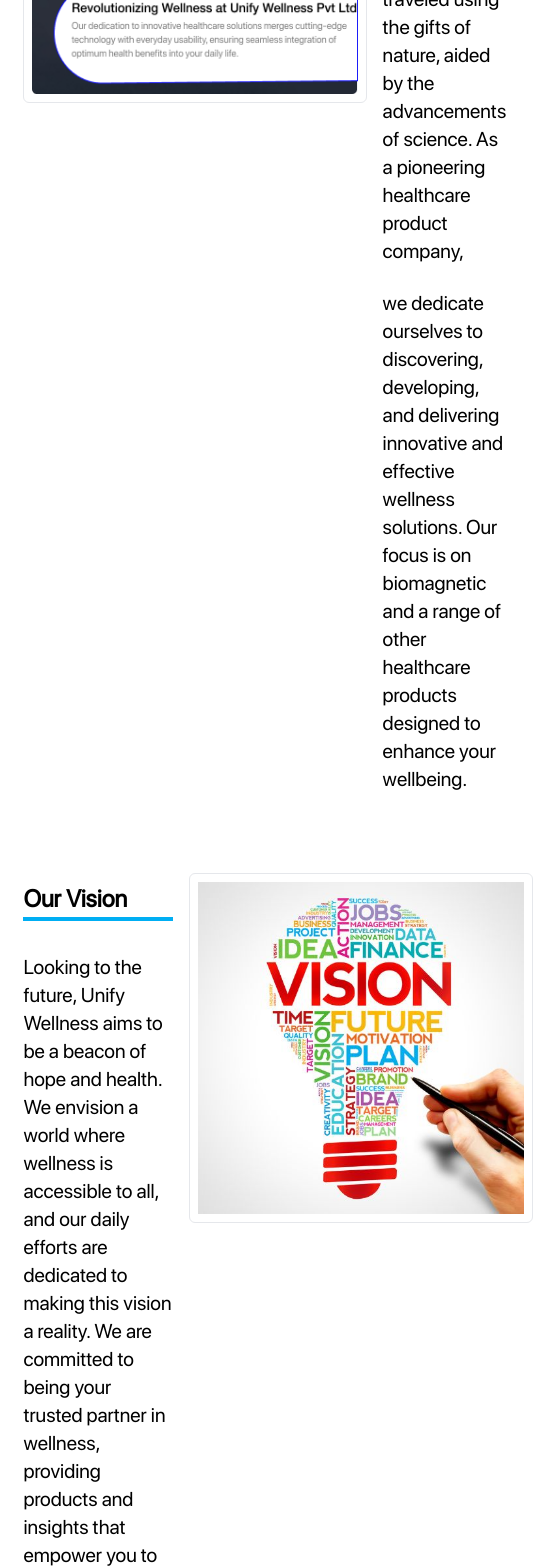
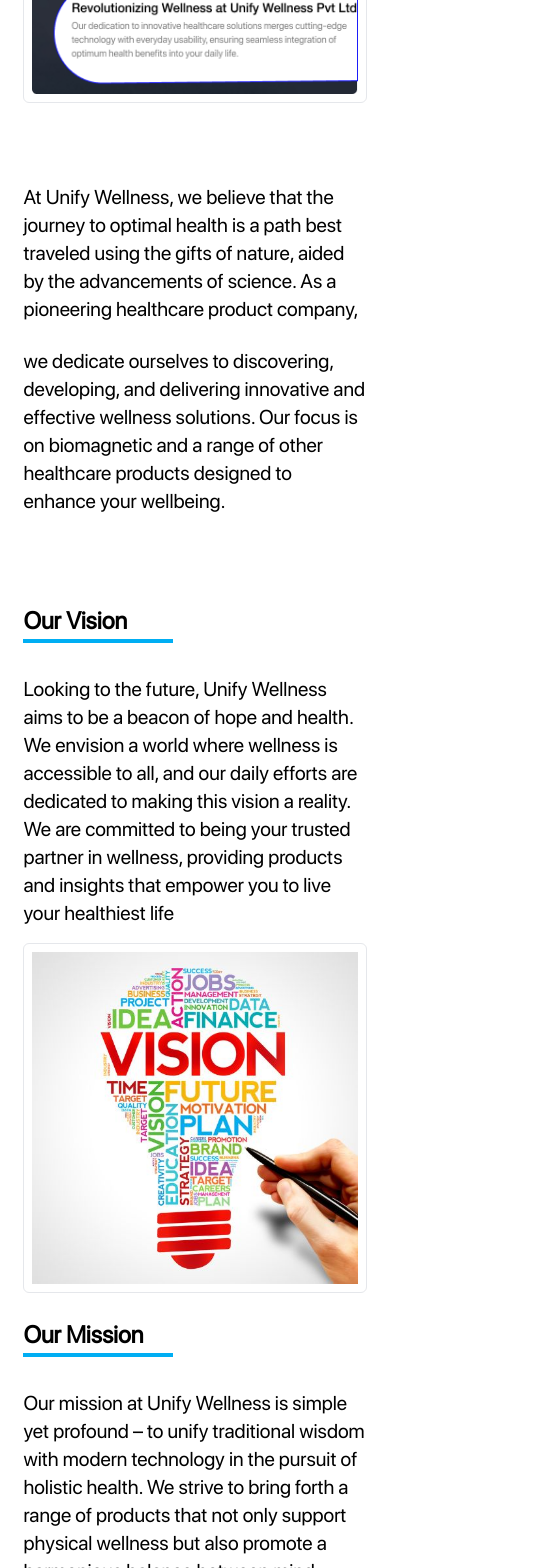
Before and after one commit to noorshanu/Mlm-Ui, a React (Create React App) app: page /about in a window 390 px wide. Shown: the part 432-2000 px from the top of the page, 533 px wide, since content can reach past the window. Built offline with nearby package versions, Linux system fonts and the light colour scheme.

Commit message:
Update About.jsx

```diff
--- a/src/Pages/About.jsx
+++ b/src/Pages/About.jsx
@@ -16,7 +16,7 @@
           </h1>
           <div className=" bg-[#00aef3] h-[4px] w-[200px] mx-auto mb-2"></div>
         </div>
-        <div className=" flex justify-between gap-4 sm:gap-[6rem] my-4 sm:my-[6rem] ">
+        <div className=" flex justify-between flex-col sm:flex-row gap-4 sm:gap-[6rem] my-4 sm:my-[6rem] ">
         <img
             src="images/comp2.png"
             alt=""
@@ -38,7 +38,7 @@
         </div>
 
 
-        <div className=" flex justify-between gap-4 sm:gap-[6rem] my-4 sm:my-[6rem] ">
+        <div className=" flex justify-between flex-col sm:flex-row gap-4 sm:gap-[6rem] my-4 sm:my-[6rem] ">
           <div>
             <div>
               <h1 className="text-[24px] sm:text-[30px] font-bold text-black  mt-2 ">
@@ -63,7 +63,7 @@
           />
         </div>
 
-        <div className=" flex justify-between gap-4 sm:gap-[6rem] my-4 sm:my-[6rem] ">
+        <div className=" flex justify-between flex-col-reverse sm:flex-row gap-4 sm:gap-[6rem] my-4 sm:my-[6rem] ">
           <img
             src="images/miss.jpg"
             alt=""
```
